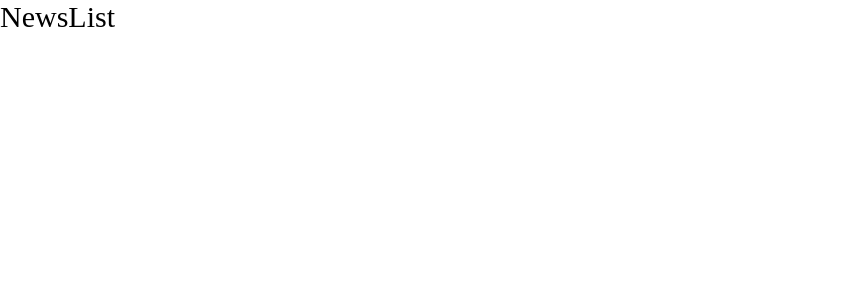
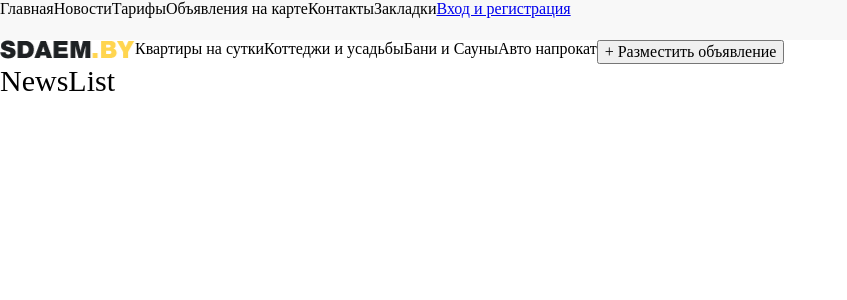
Before and after one commit to code-damn/coursework, a React (Create React App) app: page / in a window 1280 px wide. Shown: the top 300 px of the page, without its empty margins (0-847 px from the left). Built offline with nearby package versions, Linux system fonts and the light colour scheme.

Commit message:
addHeaderComponent

```diff
--- a/src/App.tsx
+++ b/src/App.tsx
@@ -1,11 +1,13 @@
 import React from 'react';
 import { Route, Routes } from 'react-router';
 import NewsList from './pages/NewsList/NewsList';
+import Header from './shared/Header/Header'
 
 
 function App() {
   return (
     <div className="App">
+      <Header/>
       <Routes>
         <Route path="/" element={<NewsList />} />
       </Routes>
--- a/src/pages/NewsList/NewsList.tsx
+++ b/src/pages/NewsList/NewsList.tsx
@@ -1,12 +1,12 @@
 import React from 'react'
 
-import styles from './NewsList.module.scss'
+import s from './NewsList.module.scss'
 
 type Props = {}
 
 const NewsList = (props: Props) => {
   return (
-    <div className={styles.newslist}>NewsList</div>
+    <div className={s.newslist}>NewsList</div>
   )
 }
 
--- /dev/null
+++ b/src/shared/Header/Header.module.scss
@@ -0,0 +1,27 @@
+.header {
+    max-width: 1280px;
+    margin: 0 auto;
+}
+.stickymenu {
+    display: flex;
+    min-height: 40px;
+    background-color: #F8F8F8;
+    &__list {
+        display: flex;
+        padding: 0;
+        margin: 0;
+        list-style-type: none;
+    }
+    &_item {
+        padding-right: 57px;
+    }
+}
+.menu {
+    display: flex;
+    &__list {
+        display: flex;
+        padding: 0;
+        margin: 0;
+        list-style-type: none;
+    }
+}
--- /dev/null
+++ b/src/shared/Header/Header.tsx
@@ -0,0 +1,41 @@
+import React from 'react'
+import s from './Header.module.scss';
+
+import logo from '../../assets/images/logo.jpg'
+
+type Props = {}
+
+const Header = (props: Props) => {
+  return (
+    <header className={s.header}>
+        <nav className={s.stickymenu}>
+            <ul className={s.stickymenu__list}>
+                <li className={s.stickymenu__list_item}>Главная</li>
+                <li className={s.stickymenu__list_item}>Новости</li>
+                <li className={s.stickymenu__list_item}>Тарифы</li>
+                <li className={s.stickymenu__list_item}>Объявления на карте</li>
+                <li className={s.stickymenu__list_item}>Контакты</li>
+            </ul>
+            <div className={s.stickymenu__favorites}>Закладки</div>
+            <div className={s.stickymenu__username}>
+                <a className={s.stickymenu__username_link} href="#">Вход и регистрация</a>
+            </div>
+        </nav>
+
+        <nav className={s.menu}>
+            <div className={s.menu__logo}>
+                <img src={logo} alt="logo" />
+            </div>
+            <ul className={s.menu__list}>
+                <li className={s.menu__list_item}>Квартиры на сутки</li>
+                <li className={s.menu__list_item}>Коттеджи и усадьбы</li>
+                <li className={s.menu__list_item}>Бани и Сауны</li>
+                <li className={s.menu__list_item}>Авто напрокат</li>
+            </ul>
+            <button className={s.menu__btn}>+ Разместить объявление</button>
+        </nav>
+    </header>
+  )
+}
+
+export default Header
```
Also changed, not shown: src/assets/images/logo.jpg (added), src/styles/index.scss (line endings or trailing spaces).
